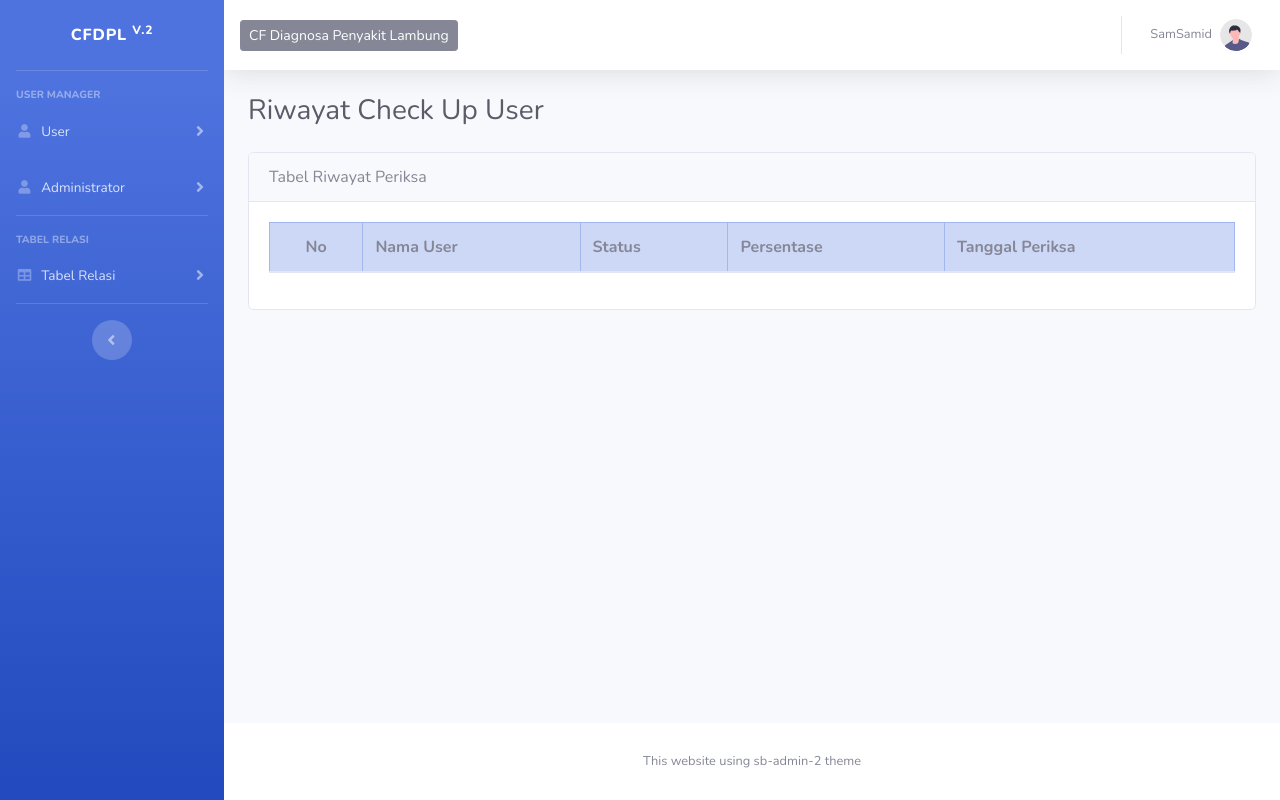
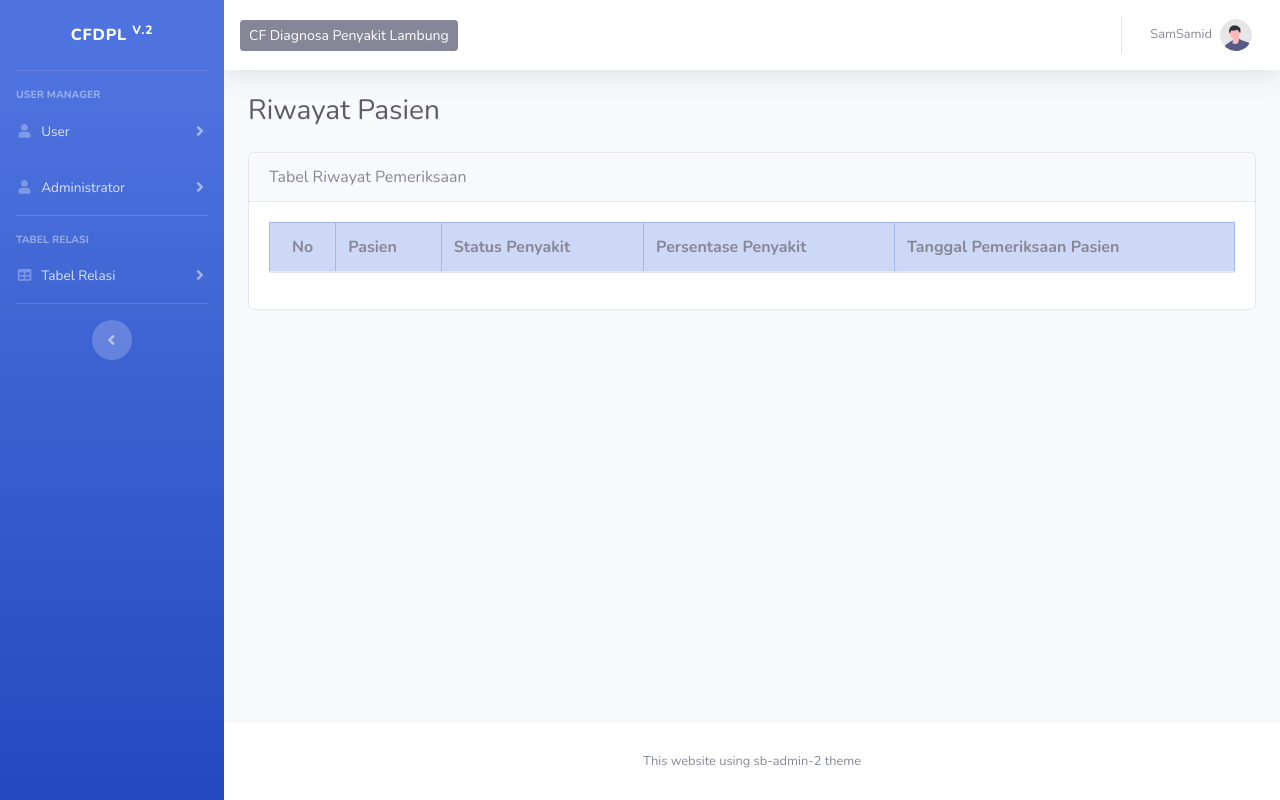
Before and after one commit to dimmascool/diagnosa-penyakit-lambung-dengan-metode-certainty-factor, a PHP site: page /admin/riwayat_check_up.php in a window 1280 px wide. Run offline with PHP 8.4, Linux system fonts and the light colour scheme; a user stored in the database is signed in; data that the repository does not hold is empty.

Commit message:
Update 3.0.0

```diff
--- a/admin/function.php
+++ b/admin/function.php
@@ -184,6 +184,8 @@
 	}
 
 	function hapusPenyakit(){
+		// $kode_penyakit = $_POST['kode_penyakit'];
+		$kode_penyakit = 'dead';
 		$kode_penyakit = $_POST['kode_penyakit'];
 		$sql_hapus_penyakit = mysqli_query(koneksi(), "DELETE FROM penyakit WHERE kode_penyakit = '$kode_penyakit'");
 		$sql_hapus_tabel_gejala = mysqli_query(koneksi(), "ALTER TABLE gejala DROP COLUMN $kode_penyakit");
--- a/admin/riwayat_check_up.php
+++ b/admin/riwayat_check_up.php
@@ -5,6 +5,10 @@ if ($_SESSION['privilege'] != 'Administrator') {
 	session_destroy();
 	echo "<script>alert('this user is not an Administrator');location.href='../login.php'</script>";
 }
+
+    if (isset($_POST['delete_penyakit'])) {
+        hapusPenyakit();
+    }
 
 require '../functions/function.php';
 $sql_data_cf = mysqli_query(koneksi(), "SELECT * FROM data_cf");
@@ -25,7 +29,7 @@ $no = 1;
     <meta name="description" content="">
     <meta name="author" content="">
 
-    <title>Riwayat Check Up</title>
+    <title>Riwayat User </title>
 
     <!-- Custom fonts for this template-->
     <link href="../vendor/sb-admin-2/vendor/fontawesome-free/css/all.min.css" rel="stylesheet" type="text/css">
@@ -62,21 +66,22 @@ $no = 1;
 
                     <!-- Page Heading -->
                     <div class="align-items-center justify-content-between mb-4">
-                        <h1 class="h3 mb-0 text-gray-800">Riwayat Check Up User</h1>
+                        <h1 class="h3 mb-0 text-gray-800">Riwayat Pasien</h1>
                     </div>
                     <div class="card">
                         <div class="card-header bg-light">
-                            Tabel Riwayat Periksa
+                            Tabel Riwayat Pemeriksaan
                         </div>
                         <div class="card-body">
                             <table class="table table-bordered">
                                 <thead class="table-primary">
                                     <tr>
                                         <th class="text-center">No</th>
-                                        <th>Nama User</th>
-                                        <th>Status</th>
-                                        <th>Persentase</th>
-                                        <th>Tanggal Periksa</th>
+                                        <th>Pasien</th>
+                                        <th>Status Penyakit</th>
+                                        <th>Persentase Penyakit</th>
+                                        <th>Tanggal Pemeriksaan Pasien</th>
+
                                     </tr>
                                 </thead>
                                 <tbody>
@@ -88,6 +93,7 @@ $no = 1;
                                         <td><?= $data['status']?></td>
                                         <td><?= number_format((float)($data['nilai_persentase'] * 100), 2, '.', ''); echo "%" ?></td>
                                         <td><?= $data['created_on']?></td>
+
                                     </tr>
                                     <?php $no++ ?>
                                 <?php endwhile ?>
--- a/admin/template/sidebar.php
+++ b/admin/template/sidebar.php
@@ -25,7 +25,7 @@
         <div id="User" class="collapse" aria-labelledby="User" data-parent="#accordionSidebar">
             <div class="bg-white py-2 collapse-inner rounded">
                 <a class="collapse-item" href="user.php">Daftar User</a>
-                <a class="collapse-item" href="riwayat_check_up.php">Riwayat Check User</a>
+                <a class="collapse-item" href="riwayat_check_up.php">Riwayat User</a>
             </div>
         </div>
     </li>
```
Also changed, not shown: hasil.php (+20 -20 lines).
